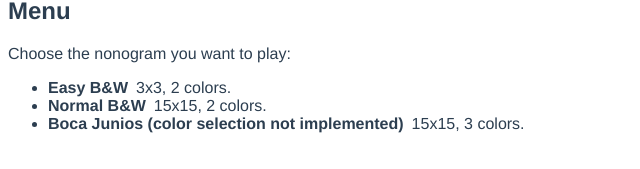
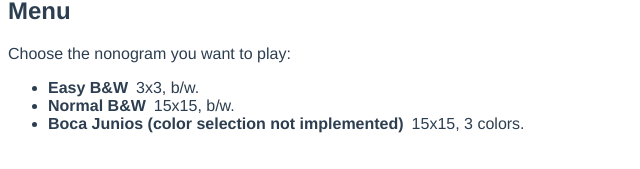
Before and after one commit to leandroramirez/nonograms.vue2, a Vue app: page / in a window 1280 px wide. Shown: the part 122-291 px from the top of the page, without its empty margins (0-640 px from the left). Built offline with nearby package versions, Linux system fonts and the light colour scheme.

Commit message:
Commit test

```diff
--- a/src/views/Home.vue
+++ b/src/views/Home.vue
@@ -11,7 +11,7 @@
         >{{ nonogram.name }}</router-link>
         <span
           class="nng-details"
-        >{{ nonogram.width }}x{{ nonogram.height }}, {{ Object.keys(nonogram.colors).length }} colors.</span>
+        >{{ nonogram.width }}x{{ nonogram.height }}, {{ Object.keys(nonogram.colors).length > 2 ? Object.keys(nonogram.colors).length + ' colors' : 'b/w' }}.</span>
       </li>
     </ul>
   </div>
@@ -34,6 +34,7 @@
   font-weight: bold;
   text-decoration: none;
 }
+
 .nng-home .nng-details {
   margin-left: 0.5em;
 }
```
